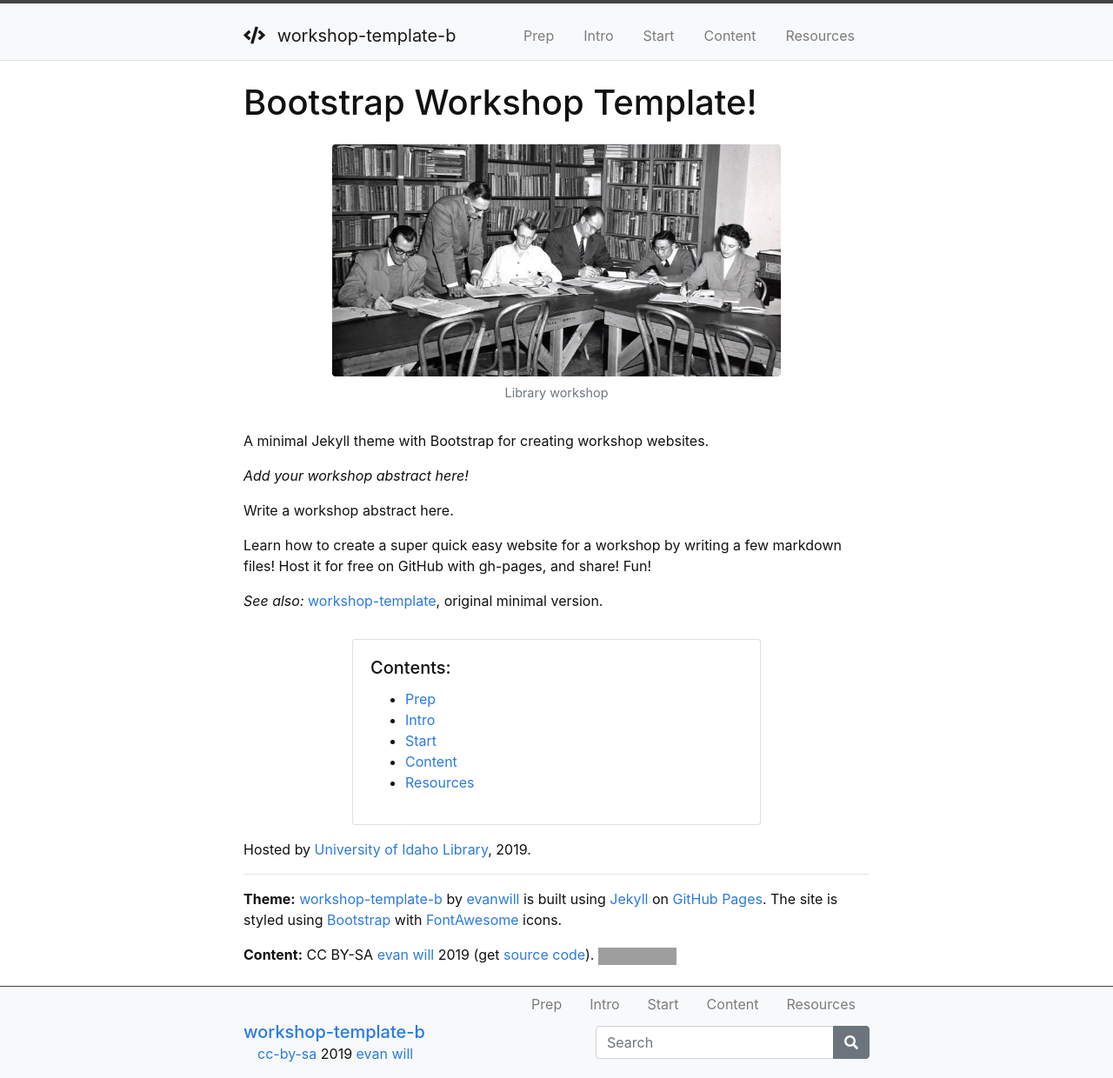
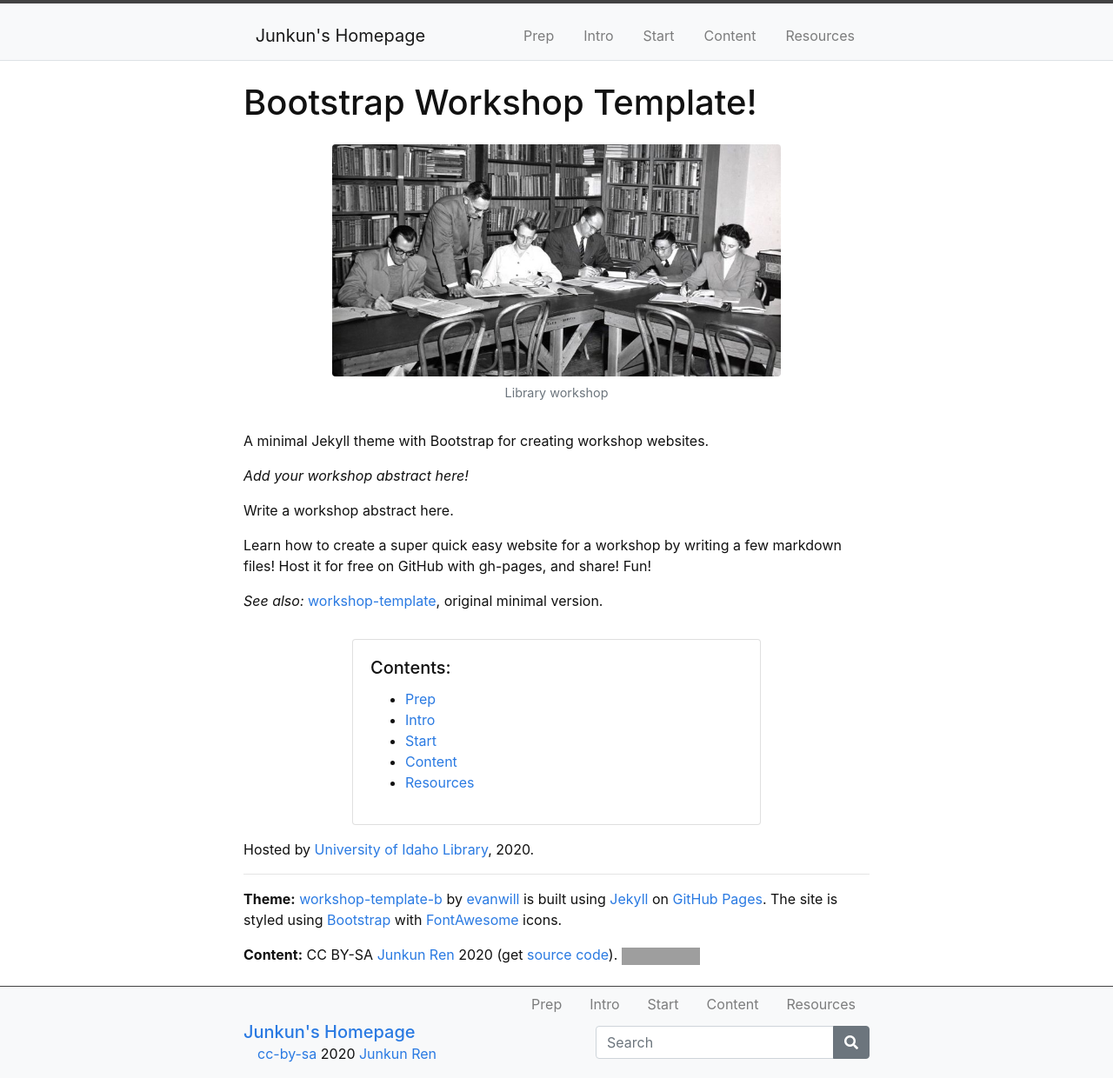
Before and after one commit to junkun-ren/PersonalWebsite, a Jekyll site: the page built from index.md, in a window 1280 px wide. Shown: the whole page at 87% size. Built offline with Jekyll 4.4.1, drawn with Linux system fonts in a browser that asks for light colours; grey boxes are pictures that could not be loaded.

Commit message:
Update _config.yml

```diff
--- a/_config.yml
+++ b/_config.yml
@@ -4,31 +4,31 @@
 
 # Site settings
 # title appears in the header
-title: workshop-template-b
+title: Junkun's Homepage
 # title-icon appears in the header to give some pizazz (leave blank for none)
 # choose from Font Awesome 5 free, https://fontawesome.com/icons?d=gallery&m=free
 # some options: fas fa-wrench; fas fa-cogs; fas fa-code; fas fa-chalkboard-teacher; fas fa-book-open
-title-icon: fas fa-code
+title-icon: far fa-function
 # description and keywords for meta tags
-description: "Create a workshop website quick and easy!"
-keywords: "workshops, websites, gh-pages, jekyll"
-featured-image: "/images/uidaho-workshop.jpg"
+#description: "Create a workshop website quick and easy!"
+#keywords: "workshops, websites, gh-pages, jekyll"
+featured-image: "/images/graduation shirt picture copy.jpg"
 
 # author settings for cc-by, appears in the footer
-author: evan will
-pub_year: 2019
-github_username: evanwill
+author: Junkun Ren
+pub_year: 2020
+github_username: junkunren
 
 # add the full url for the github repository
-repo: "https://github.com/evanwill/workshop-template-b"
+repo: "https://github.com/junkunren/PersonalWebsite"
 
 # site urls
 # add the url for the domain,
 # on gh-pages follow the pattern: https://username.github.io
-url: https://evanwill.github.io
+url: https://junkunren.github.io
 # add subsection of the domain,
 # on gh-pages this is a / followed by the name of the repository
-baseurl: /workshop-template-b
+baseurl: /PersonalWebsite
 
 # add search box to footer?
 search: true
```
